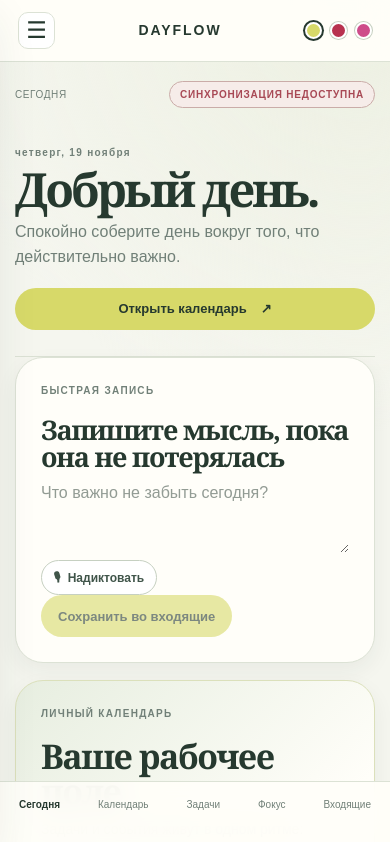
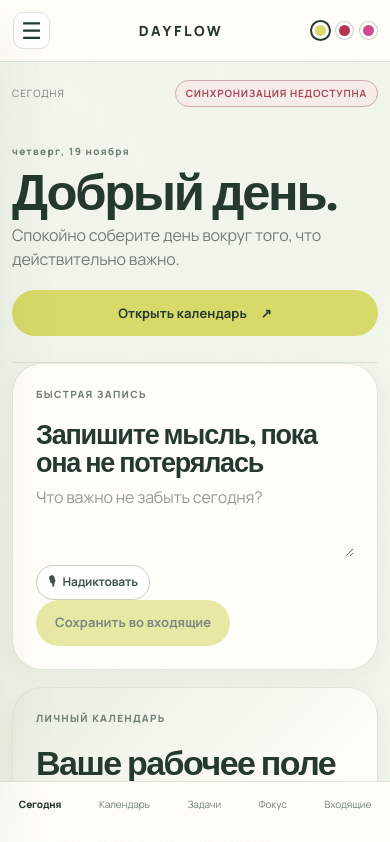
Before and after one commit to sliptruncat/Dayflow, a Next.js app: page / in a window 390 px wide. Shown: the top 842 px of the page. Built offline with nearby package versions, Linux system fonts and the light colour scheme; no server answers; a web font is replaced by a local one.

Commit message:
style: refine DAYFLOW editorial visual system and responsive surfaces

```diff
--- a/src/styles/globals.css
+++ b/src/styles/globals.css
@@ -142,3 +142,81 @@ html,body{width:100%;max-width:100%;overflow-x:clip}
   .timer-card output{font-size:3.1rem}
   .auth-card h1{font-size:1.75rem}
 }
+
+/* DAYFLOW visual system — editorial typography, quieter surfaces, and a personal hue. */
+:root{--personal-hue:92;--shadow:0 24px 70px rgba(33,53,43,.075);--shadow-quiet:0 10px 30px rgba(33,53,43,.045);--radius-xl:30px;--radius-lg:22px;--radius-md:16px}
+body{font-family:var(--font-ui),Manrope,Arial,sans-serif;background:radial-gradient(ellipse at 90% 0%,hsl(var(--personal-hue) 34% 94% / .9),transparent 36rem),radial-gradient(ellipse at 0% 80%,var(--canvas-tint),transparent 32rem),var(--canvas);letter-spacing:-.012em}
+h1,h2,h3,.dashboard-intro h1,.task-heading h1,.feature-card h2,.feature-card--calendar h2,.auth-card h1,.companion h1,.timer-card output,.achievement-card h2,.focus-history h2,.assistant-panel-heading h2,.month-toolbar h2{font-family:var(--font-display),Georgia,serif;letter-spacing:-.045em}
+p{ text-wrap:pretty }
+.brand,.wordmark,.auth-brand{letter-spacing:.19em}
+.sidebar{background:color-mix(in srgb,var(--surface) 94%,transparent);border-right-color:color-mix(in srgb,var(--line) 72%,transparent)}
+.sidebar-caption{font-size:12px;letter-spacing:.015em}
+.nav-link{padding:11px 13px;border-radius:13px;letter-spacing:-.01em}
+.nav-link--active{box-shadow:inset 0 0 0 1px color-mix(in srgb,var(--accent) 15%,transparent)}
+.main-content{padding-top:28px}
+.page-stack{margin-top:40px}
+.context-bar{letter-spacing:.1em;font-size:10px}
+.feature-card,.task-composer,.task-list-wrap,.event-composer,.analytics-card,.settings-card,.focus-hero,.timer-card,.achievement-card,.focus-history,.assistant-panel{box-shadow:var(--shadow-quiet);border-color:color-mix(in srgb,var(--line) 82%,transparent)}
+.feature-card{padding:28px;transition:transform .2s ease,box-shadow .2s ease}
+.feature-card:hover{transform:translateY(-3px);box-shadow:var(--shadow)}
+.button{letter-spacing:.005em;min-height:46px;padding:12px 19px}
+.auth-card{border-radius:30px}
+.auth-card h1{font-size:clamp(2.5rem,6vw,3.2rem);line-height:1.02}
+.auth-form input{min-height:50px;border-radius:13px;padding:14px}
+.theme-picker{gap:12px}
+.theme-dot{width:20px;height:20px;border:3px solid var(--surface-raised);box-shadow:0 0 0 1px var(--line-strong)}
+.theme-dot--active{box-shadow:0 0 0 2px var(--ink)}
+.bottom-nav{border-top-color:color-mix(in srgb,var(--line) 85%,transparent)}
+.bottom-nav a{letter-spacing:-.01em}
+.settings-card{max-width:820px}
+.appearance-section{margin-top:2rem}
+.appearance-section-heading{display:flex;align-items:center;justify-content:space-between;gap:1rem;padding-bottom:.7rem;border-bottom:1px solid var(--line);font-size:.82rem;font-weight:800;letter-spacing:.035em;color:var(--ink-soft)}
+.appearance-section-heading small{font-size:.65rem;color:var(--muted);letter-spacing:.12em}
+.theme-options{gap:.7rem}
+.theme-option{min-height:86px;padding:12px 15px;border-radius:17px;transition:transform .16s,border-color .16s,background .16s}
+.theme-option:hover{transform:translateY(-2px);border-color:var(--line-strong)}
+.theme-option-art{display:flex;align-items:center;justify-content:center;gap:0;flex:0 0 64px;height:54px;border-radius:12px;overflow:hidden}
+.theme-option-art i{width:33.333%;height:100%}
+.theme-option-art--sage i:nth-child(1){background:#f1f2bb}.theme-option-art--sage i:nth-child(2){background:#d7d969}.theme-option-art--sage i:nth-child(3){background:#dce9dd}
+.theme-option-art--griotte i:nth-child(1){background:#422635}.theme-option-art--griotte i:nth-child(2){background:#b8324f}.theme-option-art--griotte i:nth-child(3){background:#d9edf4}
+.theme-option-art--seafoam i:nth-child(1){background:#173e3a}.theme-option-art--seafoam i:nth-child(2){background:#ce4c8a}.theme-option-art--seafoam i:nth-child(3){background:#daf1e9}
+.theme-option-copy{display:grid;gap:.3rem;min-width:0;flex:1}
+.theme-option-copy strong{font-size:.9rem}
+.theme-option-copy small{font-size:.75rem;color:var(--muted)}
+.theme-option-index{font:600 .72rem var(--font-ui),sans-serif;color:var(--muted);letter-spacing:.08em}
+.theme-option-check{display:grid;place-items:center;width:24px;height:24px;border-radius:50%;background:var(--ink);color:var(--surface);font-size:.8rem}
+.hue-section{padding:1.1rem;border:1px solid var(--line);border-radius:18px;background:color-mix(in srgb,var(--surface-muted) 58%,var(--surface))}
+.hue-control{display:flex;align-items:center;gap:1rem;margin-top:1rem}
+.hue-wheel{position:relative;display:grid;place-items:center;flex:0 0 76px;width:76px;height:76px;border-radius:50%;background:conic-gradient(#f33 0deg,#ff0 60deg,#0f8 120deg,#0cf 180deg,#35f 240deg,#d2f 300deg,#f33 360deg);box-shadow:inset 0 0 0 8px var(--surface),0 0 0 1px var(--line)}
+.hue-wheel:before{content:"";position:absolute;inset:13px;border-radius:50%;background:var(--surface)}
+.hue-wheel span{position:relative;z-index:1;width:13px;height:13px;border-radius:50%;background:hsl(var(--hue) 58% 54%);box-shadow:0 0 0 4px var(--surface),0 0 0 5px var(--line-strong)}
+.hue-control-main{min-width:0;flex:1}
+.hue-control-main label{display:block;margin-bottom:.65rem;font-size:.78rem;font-weight:800;color:var(--ink-soft)}
+.hue-slider{display:block;width:100%;height:12px;margin:0;appearance:none;border:0;border-radius:999px;background:linear-gradient(90deg,#f33,#ff0,#0f8,#0cf,#35f,#d2f,#f33);cursor:pointer}
+.hue-slider::-webkit-slider-thumb{appearance:none;width:23px;height:23px;border:4px solid var(--surface);border-radius:50%;background:hsl(var(--personal-hue) 58% 48%);box-shadow:0 0 0 1px var(--line-strong),0 2px 8px #0002}
+.hue-slider::-moz-range-thumb{width:16px;height:16px;border:4px solid var(--surface);border-radius:50%;background:hsl(var(--personal-hue) 58% 48%);box-shadow:0 0 0 1px var(--line-strong),0 2px 8px #0002}
+.hue-scale{display:flex;justify-content:space-between;gap:.4rem;margin-top:.5rem;color:var(--muted);font-size:.62rem}
+.hue-control-main p{margin:.65rem 0 0;color:var(--muted);font-size:.72rem;line-height:1.5}
+.hue-reset{margin-top:.9rem}
+.settings-save-message{font-size:.72rem}
+@media(max-width:800px){
+  .main-content{padding:10px 16px calc(96px + env(safe-area-inset-bottom))}
+  .page-stack{margin-top:25px}
+  .context-bar{margin-top:8px}
+  .dashboard-intro h1{font-size:clamp(2.8rem,13vw,4rem)}
+  .feature-card{padding:23px}
+  .auth-layout{background:radial-gradient(ellipse at 90% 0%,hsl(var(--personal-hue) 34% 94% / .9),transparent 25rem),var(--canvas)}
+  .theme-option{min-height:78px;padding:10px}
+  .hue-section{padding:.9rem}
+}
+@media(max-width:390px){
+  .main-content{padding-inline:12px}
+  .mobile-header{padding-inline:13px}
+  .mobile-header .theme-picker{gap:7px}
+  .mobile-header .theme-dot{width:17px;height:17px}
+  .theme-option-art{flex-basis:48px;height:46px}
+  .theme-option-copy strong{font-size:.82rem}
+  .theme-option-copy small{font-size:.68rem}
+  .theme-option-index{display:none}
+  .hue-wheel{flex-basis:60px;width:60px;height:60px}
+}
```
